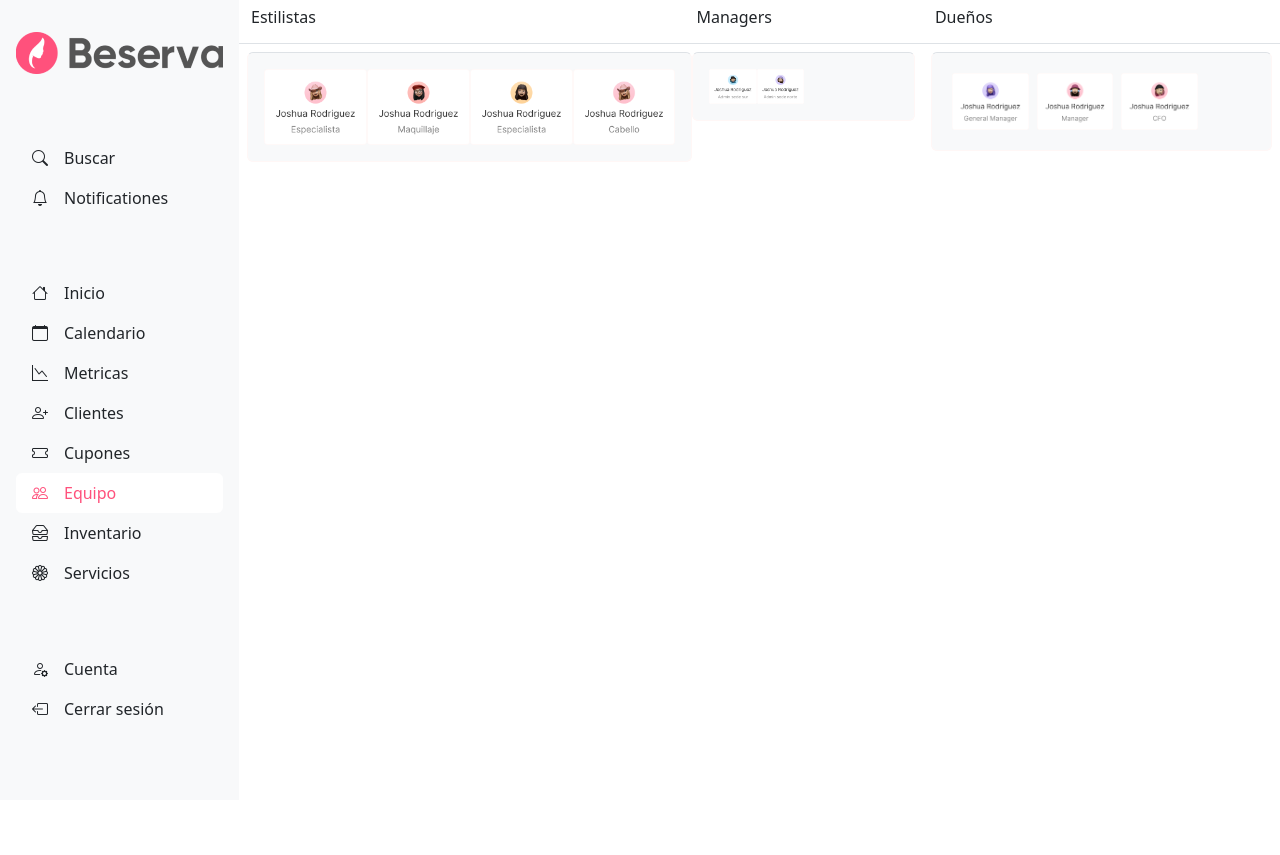
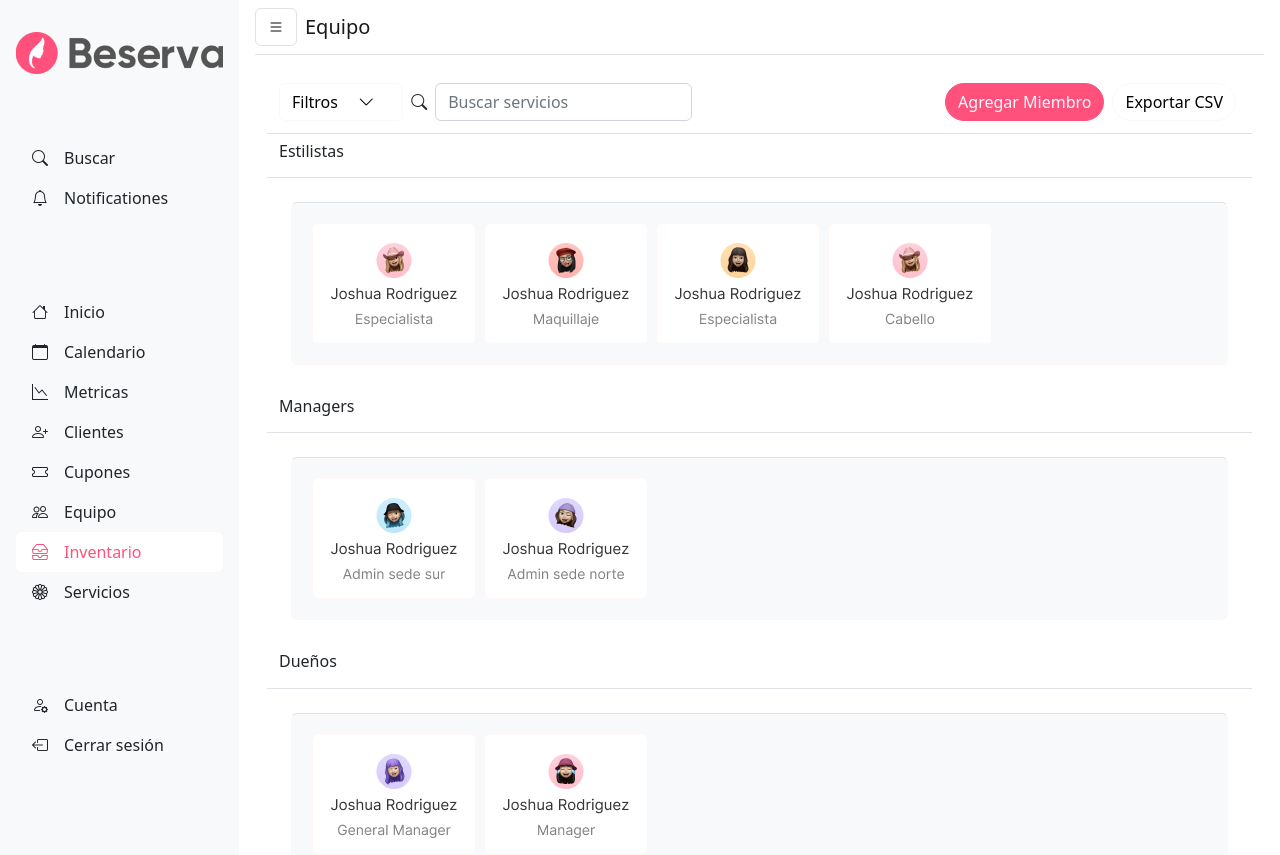
Before and after one commit to pengyilabs/beserva-new, a website: page team-members.html in a window 1280 px wide. Before the commit the page ends 800 px from the top, so only its background shows below. Drawn offline with nearby package versions, Linux system fonts and the light colour scheme.

Commit message:
feat:modify team-members page

```diff
--- a/team-members.html
+++ b/team-members.html
@@ -2,14 +2,19 @@
 <html lang="en">
   <head>
     <meta charset="utf-8" />
-    <meta name="viewport" content="width=device-width, initial-scale=1" />
-    <link rel="stylesheet" href="css/styles.css" />
+    <meta
+      name="viewport"
+      content="width=device-width, initial-scale=1, shrink-to-fit=no"
+    />
+    <meta name="description" content="" />
+    <meta name="author" content="" />
+    <title>Beserva</title>
+    <!-- Core theme CSS (includes Bootstrap)-->
     <link rel="stylesheet" href="https://cdn.jsdelivr.net/npm/bootstrap-icons@1.11.1/font/bootstrap-icons.css">
+    <link href="css/styles.css" rel="stylesheet" />
+    <script type="text/javascript" src="js/jsCalendar.js"></script>
     <link rel="stylesheet" type="text/css" href="css/jsCalendar.css" />
-    <script type="text/javascript" src="js/jsCalendar.js"></script>
-    <title>Beserva</title>
   </head>
-
   <body class="body-overflow">
     <div class="d-flex" id="wrapper">
       <div class="bg-white sidebar-container" id="sidebar-wrapper">
@@ -17,8 +22,7 @@
         <div class="d-flex flex-column flex-shrink-0 p-3 bg-light h-100">
           <a
             href="homeb2b.html"
-            class="d-flex align-items-center justify-center my-3 mx-auto text-white text-decoration-none"
-          >
+            class="d-flex align-items-center justify-center my-3 mx-auto text-white text-decoration-none">
             <img src="assets/images/logo-dark.png" alt="logo" />
           </a>
           <ul class="nav nav-pills flex-column mb-auto mt-5">
@@ -75,16 +79,13 @@
               </a>
             </li>
             <li>
-              <a
-                href="team-members.html"
-                class="nav-link active text-dark d-flex gap-3"
-              >
+              <a href="team-members.html" class="nav-link text-dark d-flex gap-3">
                 <i class="bi bi-people"></i>
                 Equipo
               </a>
             </li>
             <li>
-              <a href="inventary.html" class="nav-link text-dark d-flex gap-3">
+              <a href="inventary.html" class="nav-link active text-dark d-flex gap-3">
                 <i class="bi bi-inboxes"></i>
                 Inventario
               </a>
@@ -117,6 +118,41 @@
         </div>
         <!-- Sidebar end -->
       </div>
+      <!-- Page content wrapper-->
+      <div id="page-content-wrapper" class="px-3">
+        <!-- Top navigation-->
+        <nav class="navbar navbar-expand-lg navbar-light border-bottom">
+          <div class="d-flex align-items-center gap-2">
+            <button class="btn btn-light bg-white border" id="sidebarToggle">
+              <i class="bi bi-list"></i>
+            </button>
+            <span class="navbar-brand h1 mb-0">Equipo</span>
+          </div>
+        </nav>
+        <div class="container-fluid">
+          <div class="row pb-5 pt-3 content">
+            <div class="col-12">
+              <nav class="navbar border-bottom">
+                <div class="container-fluid d-flex justify-content-between">
+                  <div class="d-flex flex-wrap justify-content-center gap-2">
+                    <div>
+                      <button type="button" class="btn btn-light bg-white text-black rounded h-100">Filtros <i
+                          class="bi bi-chevron-down m-3"></i></button>
+                    </div>
+                    <div class="d-flex align-items-center gap-2">
+                      <i class="bi bi-search"></i>
+                      <input type="search" class="form-control bg-white" id="Services-search"
+                        placeholder="Buscar servicios">
+                    </div>
+                  </div>
+                  <div class="d-flex flex-wrap justify-content-center">
+                    <button class="btn btn-primary text-light rounded-pill h-75 m-1">Agregar Miembro</button>
+                    <button class="btn btn-light  text-black rounded-pill h-75 m-1 bg-white">Exportar CSV</button>
+
+                  </div>
+                </div>
+              </nav>
+              <div>
                 <div>
                   <div>
                     <nav class="navbar border-bottom">
@@ -125,16 +161,17 @@
                       </div>
                     </nav>
                   </div>
-        <div class="card border-top m bg-light w-100 m-2">
-          <div class="card-body d-flex justify-content-start">
-            <img class="w-25" src="assets/images/Miembro1.png" alt="Miembre1">
-            <img class="w-25" src="assets/images/Miembro2.png" alt="Miembre2">
-            <img class="w-25" src="assets/images/Miembro3.png" alt="Miembre3">
-            <img class="w-25" src="assets/images/Miembro4.png" alt="Miembre4">
+                  <div class="">
+                  <div class="card border-top m-4 bg-light">
+                    <div class="card-body d-flex justify-content-start flex-wrap">
+              <img class="m-1" src="assets/images/Miembro1.png" alt="Manager1">
+              <img class="m-1" src="assets/images/Miembro2.png" alt="Manager2">
+              <img class="m-1" src="assets/images/Miembro3.png" alt="Manager2">
+              <img class="m-1" src="assets/images/Miembro4.png" alt="Manager2">
 
                     </div>
                   </div>
-
+                </div>
                 </div>
                 <div>
                   <div>
@@ -144,11 +181,10 @@
                       </div>
                     </nav>
                   </div>
-      <div class="card border-top m-2 bg-light">
-        <div class="card-body d-flex justify-content-start">
-          <img class="w-25" src="assets/images/Manager1.png" alt="Manager1">
-
-          <img class="w-25" src="assets/images/Manager2.png" alt="Manager2">
+                  <div class="card border-top m-4 bg-light">
+                    <div class="card-body d-flex justify-content-start flex-wrap">
+                      <img class="m-1" src="assets/images/Manager1.png" alt="Manager1">
+              <img class="m-1" src="assets/images/Manager2.png" alt="Manager2">
 
                     </div>
                   </div>
@@ -162,15 +198,21 @@
                       </div>
                     </nav>
                   </div>
-    <div class="card border-top m-2 bg-light">
-      <div class="card-body d-flex justify-content-start">
-        <img class="w-25 m-1" src="assets/images/Dueño1.png" alt="Dueño1">
-        <img class="w-25 m-1" src="assets/images/Dueño2.png" alt="Dueño2">
-        <img class="w-25 m-1" src="assets/images/Dueño3.png" alt="Dueño3">
+                  <div class="card border-top m-4 bg-light">
+                    <div class="card-body d-flex justify-content-start flex-wrap">
+                      <img class="m-1" src="assets/images/Dueño1.png" alt="Dueño1">
+                      <img class="m-1" src="assets/images/Dueño2.png" alt="Dueño2">
+
 
                     </div>
                   </div>
-      <!-- Right Content end -->
+
+                </div>
+              </div>
+            </div>
+          </div>
+        </div>
+      </div>
     </div>
     <!-- Bootstrap core JS-->
     <script src="https://cdn.jsdelivr.net/npm/bootstrap@5.2.3/dist/js/bootstrap.bundle.min.js"></script>
```
Also changed, not shown: cupons.html (+1 -1 lines). Lines whose indentation alone changed are shown as unchanged.
